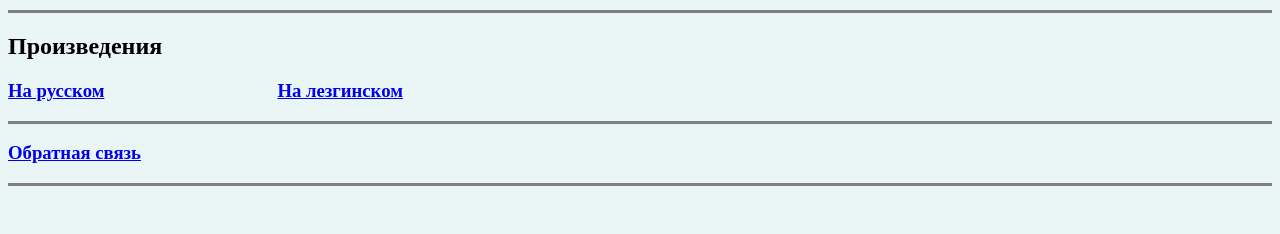
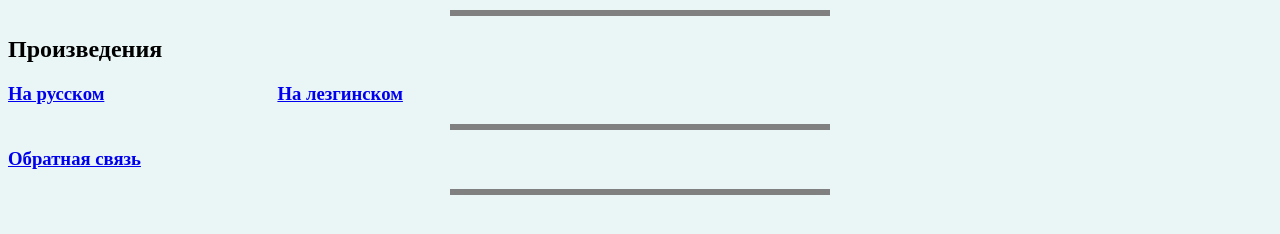
Before and after one commit to Namidin/web, a plain HTML site: page index.html in a window 1280 px wide. Shown: the part 322-556 px from the top of the page. Drawn offline with Linux system fonts and the light colour scheme.

Commit message:
Update index.html

```diff
--- a/index.html
+++ b/index.html
@@ -4,6 +4,19 @@
 <head>
   <meta charset="utf-8">
   <title>Сулейман Ахтынскй</title>
+  <style>
+    body {
+    background-color: #EAF6F6;
+    }
+    hr {
+    border-style: none;
+      border-top-style: dotted;
+      border-color: grey;
+      border-width: 5px;
+      width: 30%;
+    }
+  </style>
+
 </head>
 
 <body style="background-color: #EAF6F6;">
```
